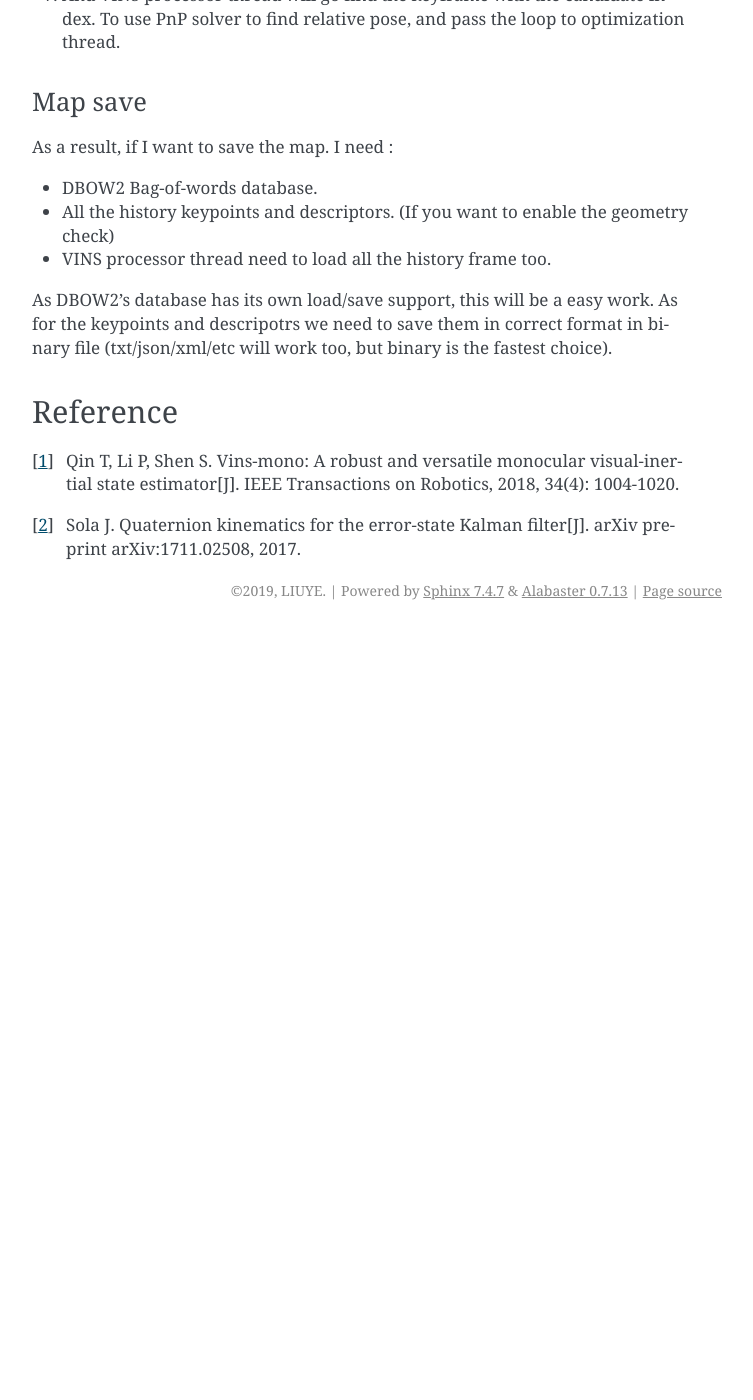
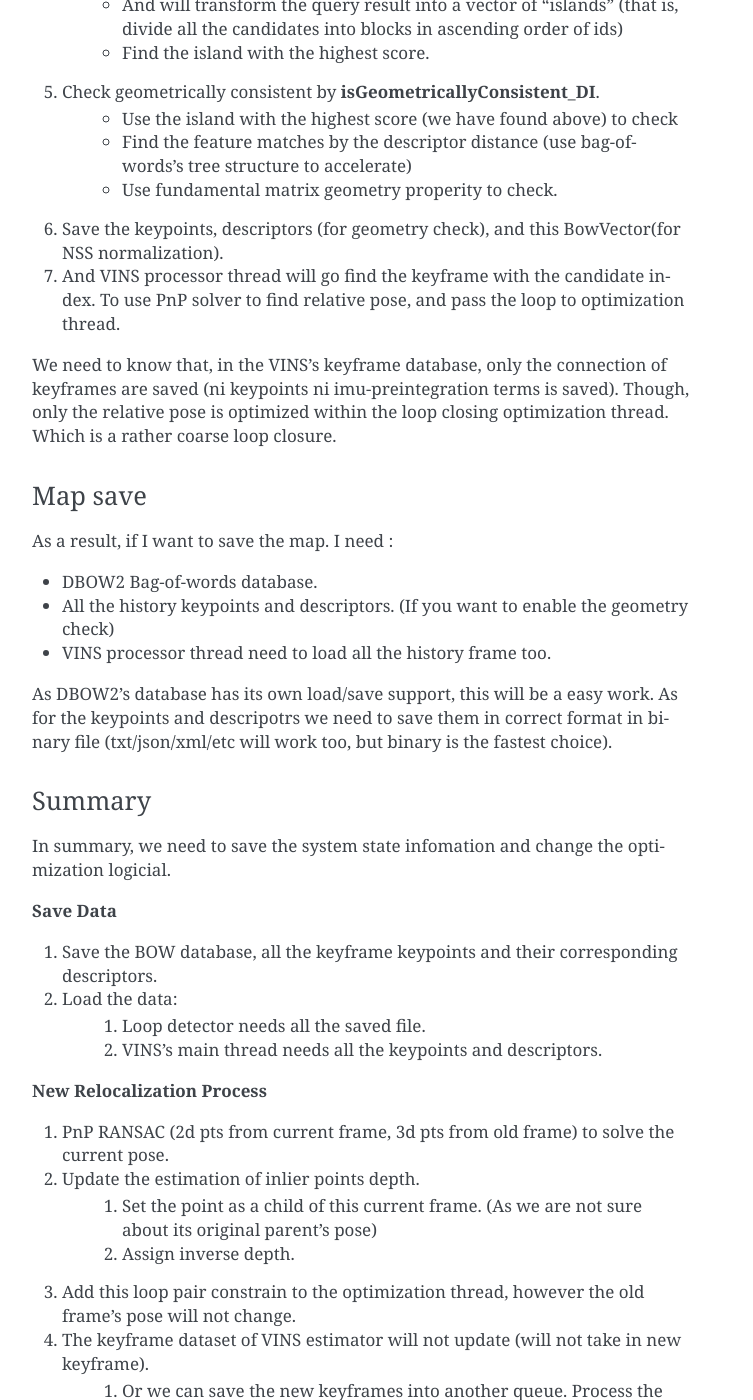
Before and after one commit to gggliuye/VIO, a Sphinx documentation site: the page built from docs/deepblue/LM.rst, in a window 1280 px wide and 1400 px high, scrolled down 19010 px. Shown: the whole window, without its empty margins (388-1141 px from the left). Built offline with Sphinx 7.4.7, drawn with Linux system fonts in a browser that asks for light colours; before the commit the page ends 19640 px from its top, so only the background shows below that; some of the changed text lies outside the part shown.

Commit message:
Update LM.rst

```diff
--- a/docs/deepblue/LM.rst
+++ b/docs/deepblue/LM.rst
@@ -728,8 +728,16 @@
 
 Where, TR is the rolling camera parameter (the time of each rolling), for global shutter camera TR equals zero.
 
+Map Reuse
+---------------
+The objective of this part is to solve such problem:
+
+**Given a prebuilt map, use VINS to achieve better real time properity (faster processing and higher accuracy).**
+
+The key to solve this problem is the reuse of map. To fulfill this objective, we need to study mainly the loop closure thread of VINS. This chapter will start from the `VINS moblie <https://github.com/HKUST-Aerial-Robotics/VINS-Mobile>`_ 's implementation of loop closure, followed by my changement of the system to allow better reuse of high accuracy prebuilt map.
+
 Loop Closure
----------------------
+~~~~~~~~~~~~~~~
 
 VINS uses DBOW2 for the detection of loops. The basic pipeline and some important structures can be seen in the figure below.
 
@@ -751,6 +759,8 @@
 6. Save the keypoints, descriptors (for geometry check), and this BowVector(for NSS normalization).
 7. And VINS processor thread will go find the keyframe with the candidate index. To use PnP solver to find relative pose, and pass the loop to optimization thread.
 
+We need to know that, in the VINS's keyframe database, only the connection of keyframes are saved (ni keypoints ni imu-preintegration terms is saved). Though, only the relative pose is optimized within the loop closing optimization thread. Which is a rather coarse loop closure.
+
 Map save
 ~~~~~~~~~~~
 As a result, if I want to save the map. I need :
@@ -761,6 +771,29 @@
 
 As DBOW2's database has its own load/save support, this will be a easy work. As for the keypoints and descripotrs we need to save them in correct format in binary file (txt/json/xml/etc will work too, but binary is the fastest choice).
 
+Summary
+~~~~~~~~~~~~~~~~~~~~~
+
+In summary, we need to save the system state infomation and change the optimization logicial.
+
+**Save Data**
+
+1. Save the BOW database, all the keyframe keypoints and their corresponding descriptors.
+2. Load the data:
+    1. Loop detector needs all the saved file.
+    2. VINS's main thread needs all the keypoints and descriptors.
+
+**New Relocalization Process**
+
+1. PnP RANSAC (2d pts from current frame, 3d pts from old frame) to solve the current pose.
+2. Update the estimation of inlier points depth.
+    1. Set the point as a child of this current frame. (As we are not sure about its original parent's pose)
+    2. Assign inverse depth.
+3. Add this loop pair constrain to the optimization thread, however the old frame's pose will not change.
+4. The keyframe dataset of VINS estimator will not update (will not take in new keyframe).
+    1. Or we can save the new keyframes into another queue. Process the loop closure differently. But I prefer to drop them, as VINS's tracking is very robust, we don't depends much on the relocalzaiton process, but we need to correct accumulated error by accurate loop closing.
+
+
 Reference
 ---------------------
 
```
